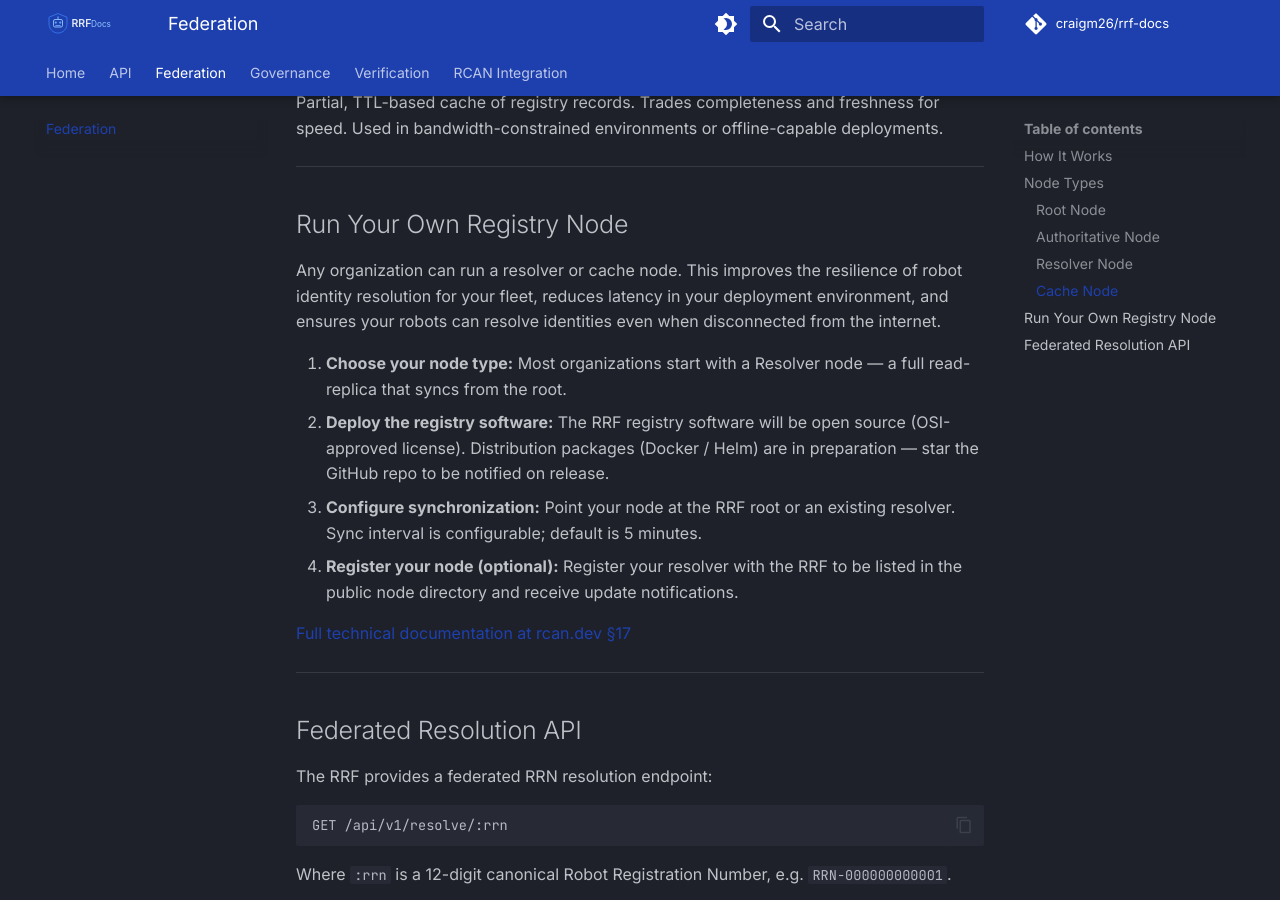
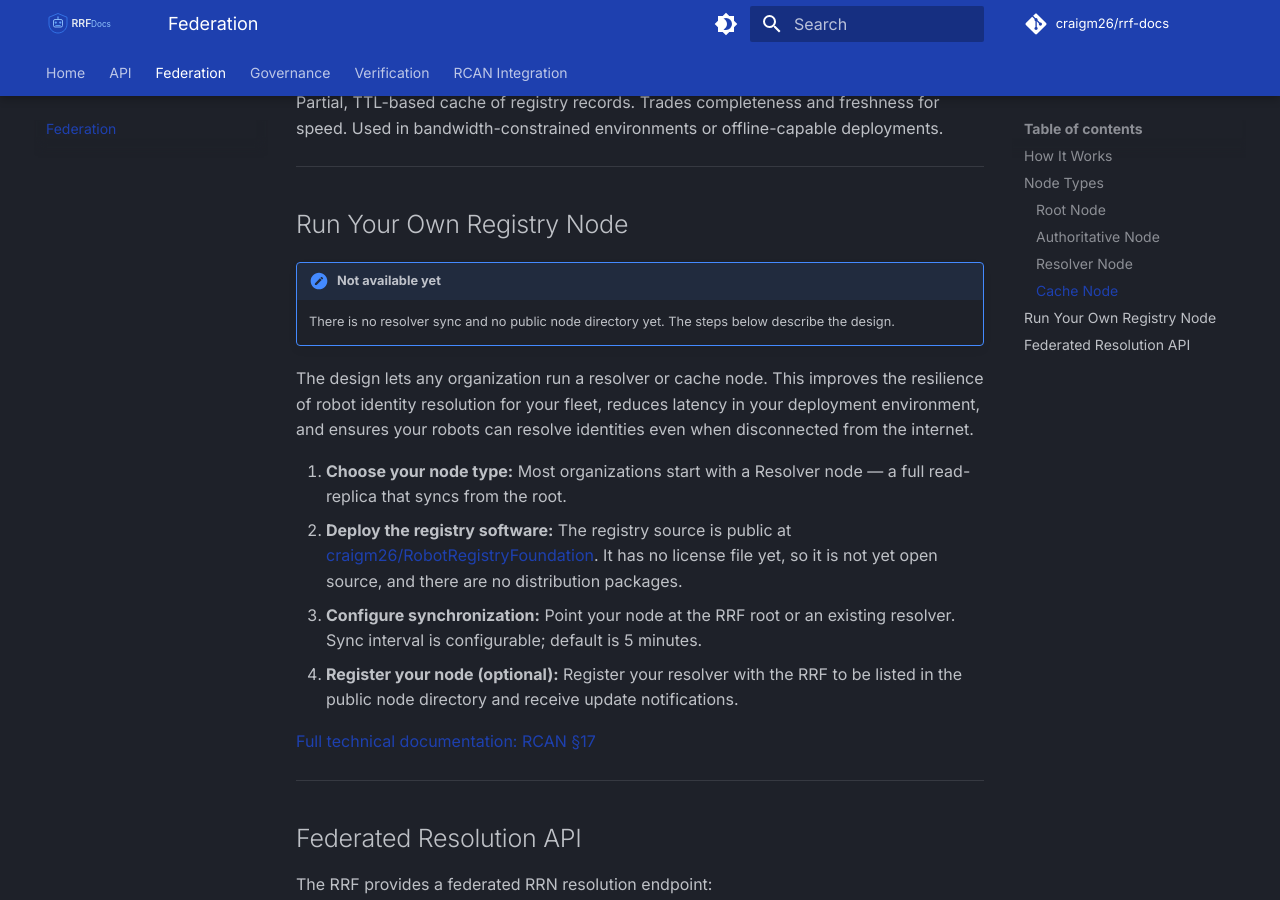
Before and after one commit to craigm26/rrf-docs, an MkDocs documentation site: the page built from docs/federation/index.md, in a window 1280 px wide and 900 px high, scrolled down 1836 px. Built offline with MkDocs 1.6.1 and Material for MkDocs 9.7.7, drawn with Linux system fonts in a browser that asks for light colours; comment, search, counter and statistics services are not loaded; some of the changed text lies outside the part shown.

Commit message:
Federation page says what exists today; charter seats match the RCAN copy; dead link
Co-Authored-By: Claude Opus 5.5 <noreply@anthropic.com>
Claude-Session: https://claude.ai/code/session_01RBt2WDm6KMz9uXh3Q1DgQA
Signed-off-by: Craig Merry <craigm26@gmail.com>

```diff
--- a/docs/federation/index.md
+++ b/docs/federation/index.md
@@ -1,11 +1,11 @@
 # Federation Protocol
 
-!!! note "Status, 2026-09-29"
+!!! note "Status, 2026-10-16"
     This page describes the federation design. Today there is one registry node (the root at robotregistryfoundation.org), no authoritative nodes, and no delegated namespaces.
 
-The Robot Registry is not a single database. It is a federated network of nodes that cross-verify, stay in sync, and ensure no single point of failure can disrupt robot identity resolution.
+The Robot Registry is designed as a federated network of nodes that cross-verify and stay in sync, so that no single point of failure can disrupt robot identity resolution. Today it is one node.
 
-For full technical specification, see [rcan.dev §17 Distributed Registry Node Protocol](https://rcan.dev).
+For the full technical specification, see [RCAN §17 Distributed Registry Node Protocol](https://docs.rcan.dev/spec/section-17/).
 
 ---
 
@@ -63,14 +63,17 @@ Partial, TTL-based cache of registry records. Trades completeness and freshness
 
 ## Run Your Own Registry Node
 
-Any organization can run a resolver or cache node. This improves the resilience of robot identity resolution for your fleet, reduces latency in your deployment environment, and ensures your robots can resolve identities even when disconnected from the internet.
+!!! note "Not available yet"
+    There is no resolver sync and no public node directory yet. The steps below describe the design.
+
+The design lets any organization run a resolver or cache node. This improves the resilience of robot identity resolution for your fleet, reduces latency in your deployment environment, and ensures your robots can resolve identities even when disconnected from the internet.
 
 1. **Choose your node type:** Most organizations start with a Resolver node — a full read-replica that syncs from the root.
-2. **Deploy the registry software:** The RRF registry software will be open source (OSI-approved license). Distribution packages (Docker / Helm) are in preparation — star the GitHub repo to be notified on release.
+2. **Deploy the registry software:** The registry source is public at [craigm26/RobotRegistryFoundation](https://github.com/craigm26/RobotRegistryFoundation). It has no license file yet, so it is not yet open source, and there are no distribution packages.
 3. **Configure synchronization:** Point your node at the RRF root or an existing resolver. Sync interval is configurable; default is 5 minutes.
 4. **Register your node (optional):** Register your resolver with the RRF to be listed in the public node directory and receive update notifications.
 
-[Full technical documentation at rcan.dev §17](https://rcan.dev)
+[Full technical documentation: RCAN §17](https://docs.rcan.dev/spec/section-17/)
 
 ---
 
```
Also changed, not shown: docs/governance/index.md (+3 -3 lines), docs/rcan-integration/index.md (+1 -1 lines).
